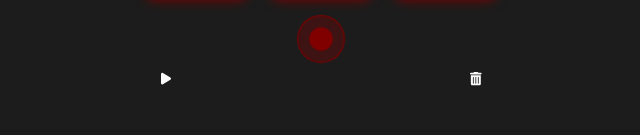
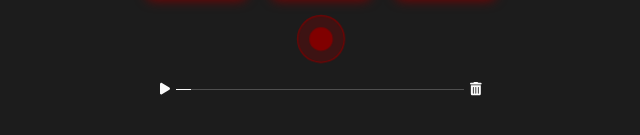
Before and after one commit to SugarFunkington/Drum-Machine, a Vue app: page / in a window 1280 px wide. Both pictures are taken after a click on the button 640 px from the left and 402 px from the top of the page. Shown: the part 363-498 px from the top of the page, without its empty margins (319-959 px from the left). Built offline with nearby package versions, Linux system fonts and the light colour scheme.

Commit message:
Added animation to progress bar

```diff
--- a/src/assets/variables.scss
+++ b/src/assets/variables.scss
@@ -2,3 +2,4 @@ $primary: #800000;
 $secondary: #33B6FF;
 $background: #1c1c1c;
 $light:#fafafa;
+$dark: #4f4f4f;
--- a/src/components/LoopPlayback.vue
+++ b/src/components/LoopPlayback.vue
@@ -1,7 +1,7 @@
 <template>
     <div class="p-2 is-flex is-flex-direction-row is-justify-content-space-between">
 
-        <button @click="this.loopPlayLoop(index)" v-if="!this.playingLoop">
+        <button @click="this.loopPlayLoop(index, loop)" v-if="!this.playingLoop">
             <font-awesome-icon icon="fa-solid fa-play"/>
         </button>
 
@@ -9,8 +9,13 @@
             <font-awesome-icon icon="fa-solid fa-pause"/>
         </button>
 
-        <div class="beats">
-            <span v-for="drum in loop" class="drumbeat-playback has-text-light has-text-centered">{{drum.drumbeat.toUpperCase()}}</span>
+        <div class="drumbeat-progress-indicator">
+            <div class="drumbeats is-flex is-flex-direction-row is-justify-content-center">
+                <span v-for="drum in loop" class="drumbeat-playback has-text-light has-text-centered is-unselectable">{{drum.drumbeat.toUpperCase()}}</span>
+            </div>
+            <div class="progress-bar-bg">
+                <div class="progress-bar" :class="{'in-progress': this.playingLoop}"></div>
+            </div>
         </div>
 
         <button @click="this.store.deleteLoop(index)">
@@ -31,11 +36,13 @@ export default {
     data () {
         return {
             store: useLoopStore(),
-            playingLoop: false
+            playingLoop: false,
+            totalLoopLength: 0,
         }
     },
     methods: {
-        async loopPlayLoop(index) {
+        async loopPlayLoop(index, loop) {
+            this.setTotalLoopLength(loop)
             this.playingLoop = true
 
             while (this.playingLoop) {
@@ -44,6 +51,13 @@ export default {
         },
         pauseLoop() {
             this.playingLoop = false
+        },
+        setTotalLoopLength(loop) {
+            this.totalLoopLength = loop.reduce((pV,cV) => {
+                return pV += cV.pause
+            }, 0)
+
+            this.totalLoopLength += 'ms'
         }
     }
 }
@@ -51,14 +65,54 @@ export default {
 
 <style scoped lang="scss">
 
-.beats {
+@keyframes inProgress {
+    0% {
+        width:0%;
+    }
+    100% {
+        width:100%;
+    }
+}
+.progress-bar-bg {
+    width:100%;
+    height:1px;
+    background-color:$dark;
+    position:absolute;
+    top:19px;
+    left:0px;
+    z-index:1;
+}
+.progress-bar {
+    width:5%;
+    height:100%;
+    background-color:$light;
+}
+
+.in-progress {
+    animation-name: inProgress;
+    animation-iteration-count: infinite;
+    animation-timing-function: linear;
+    animation-duration:v-bind('totalLoopLength');
+}
+
+.drumbeats {
+    position:relative;
+    z-index:2;
+}
+
+.drumbeat-progress-indicator {
     display:inline-block;
+    height:38px;
+    width:100%;
+    position:relative;
 }
 .drumbeat-playback {
     display:inline-block;
-    border:1px solid $light;
+    border:1px solid $dark;
     border-radius:100%;
-    padding:2px 8px;
+    padding:2px 9px;
+    margin:4px;
+    background-color:$background;
 }
 
 button {
@@ -66,6 +120,7 @@ button {
     border:none;
     color:$light;
     width:24px;
+    cursor:pointer;
 }
 
 </style>
--- a/src/store/useLoop.js
+++ b/src/store/useLoop.js
@@ -46,7 +46,6 @@ export const useLoopStore = defineStore('main', {
             for (let i=0;i<this.loops[loopIndex].length;i++) {
                 const drumSound = new Audio("./src/assets/sounds/" + drums[this.loops[loopIndex].at(i).drumbeat] + ".mp3")
                 drumSound.play()
-                console.log(drums[this.loops[loopIndex].at(i).drumbeat])
                 await timer(this.loops[loopIndex].at(i).pause)
             }
 
```
